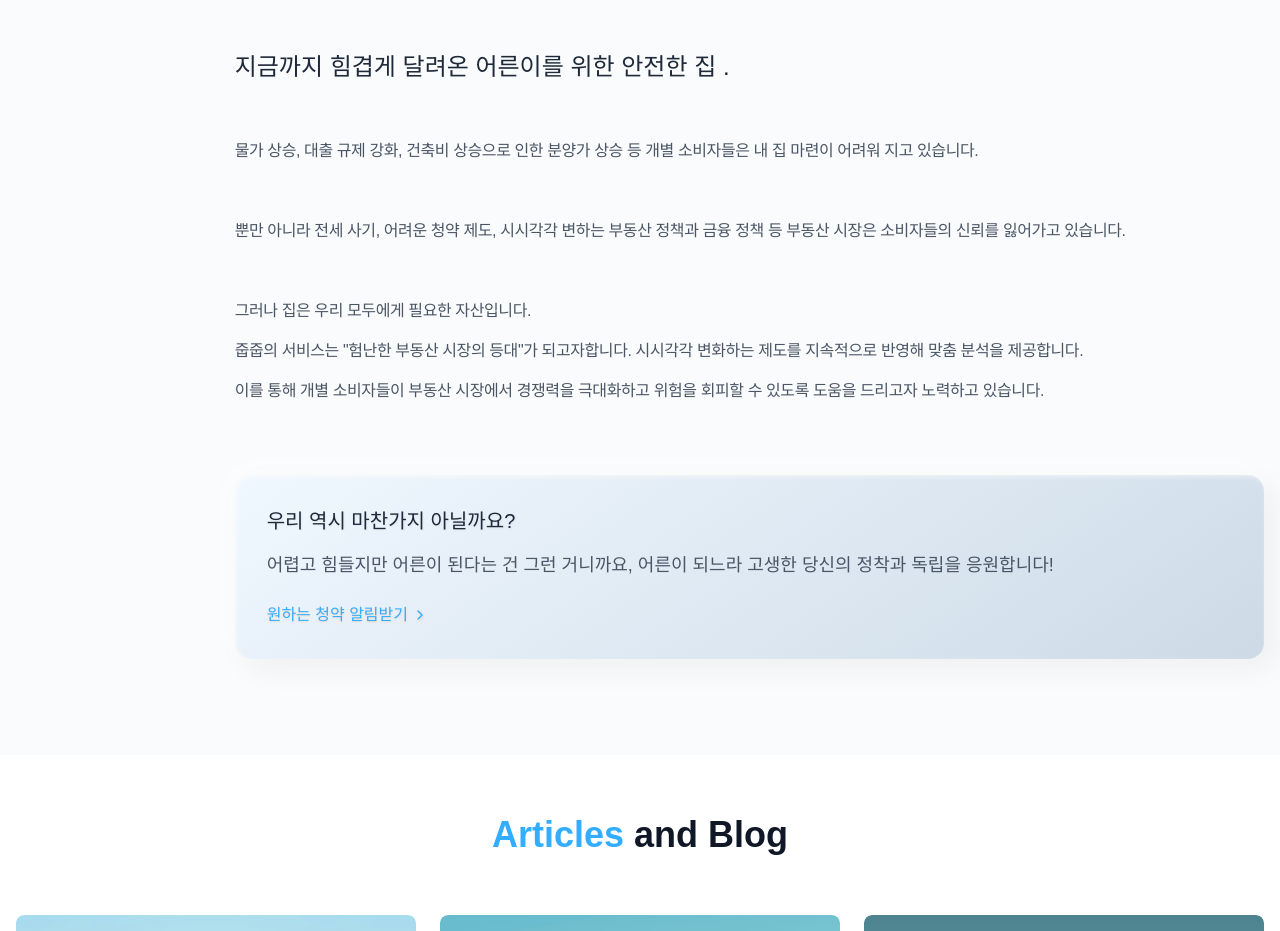
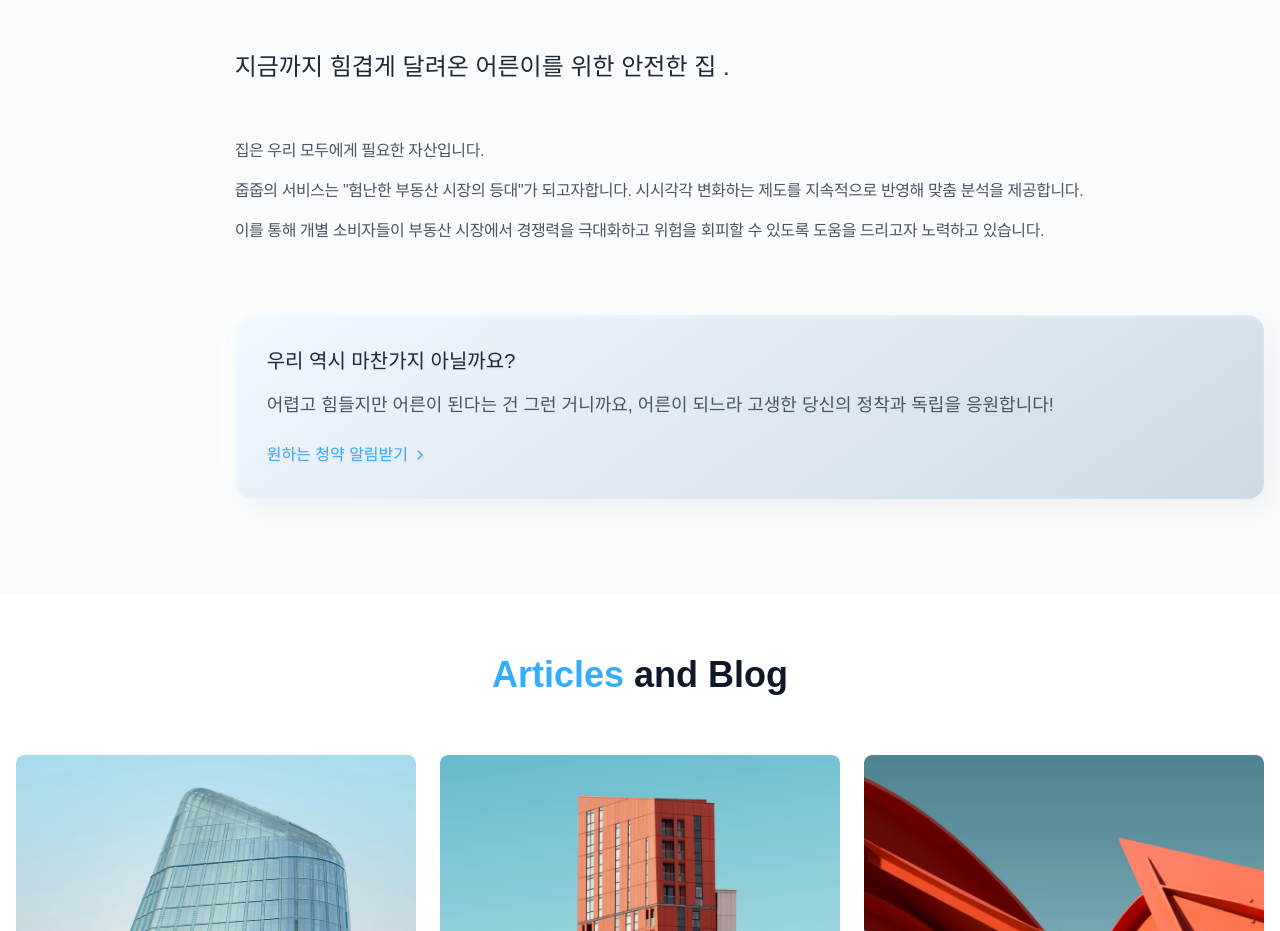
Before and after one commit to spagett1maker/ZOOPZOOP, a Next.js app: page /service in a window 1280 px wide. Shown: the part 1660-2591 px from the top of the page. Built offline with nearby package versions, Linux system fonts and the light colour scheme; no server answers.

Commit message:
fix brand

```diff
--- a/src/components/brand.tsx
+++ b/src/components/brand.tsx
@@ -41,11 +41,7 @@ export default function BrandAboutSection() {
 
             {/* Content paragraphs with better spacing and readability */}
             <div className=" text-gray-600 tracking-tight leading-[1.8] sm:leading-[2.5] text-sm sm:text-base">
-              <p className="hidden sm:block">물가 상승, 대출 규제 강화, 건축비 상승으로 인한 분양가 상승 등 개별 소비자들은 내 집 마련이 어려워 지고 있습니다.</p>
-              <br className="hidden sm:block"/>
-              <p className="hidden sm:block">뿐만 아니라 전세 사기, 어려운 청약 제도, 시시각각 변하는 부동산 정책과 금융 정책 등 부동산 시장은 소비자들의 신뢰를 잃어가고 있습니다.</p>
-              <br className="hidden sm:block"/>
-              그러나 집은 우리 모두에게 필요한 자산입니다.
+              집은 우리 모두에게 필요한 자산입니다.
               <br className="hidden sm:block"/>
               줍줍의 서비스는 &quot;험난한 부동산 시장의 등대&quot;가 되고자합니다. 시시각각 변화하는 제도를 지속적으로 반영해 맞춤 분석을 제공합니다.
               <br className="hidden sm:block"/>
```
